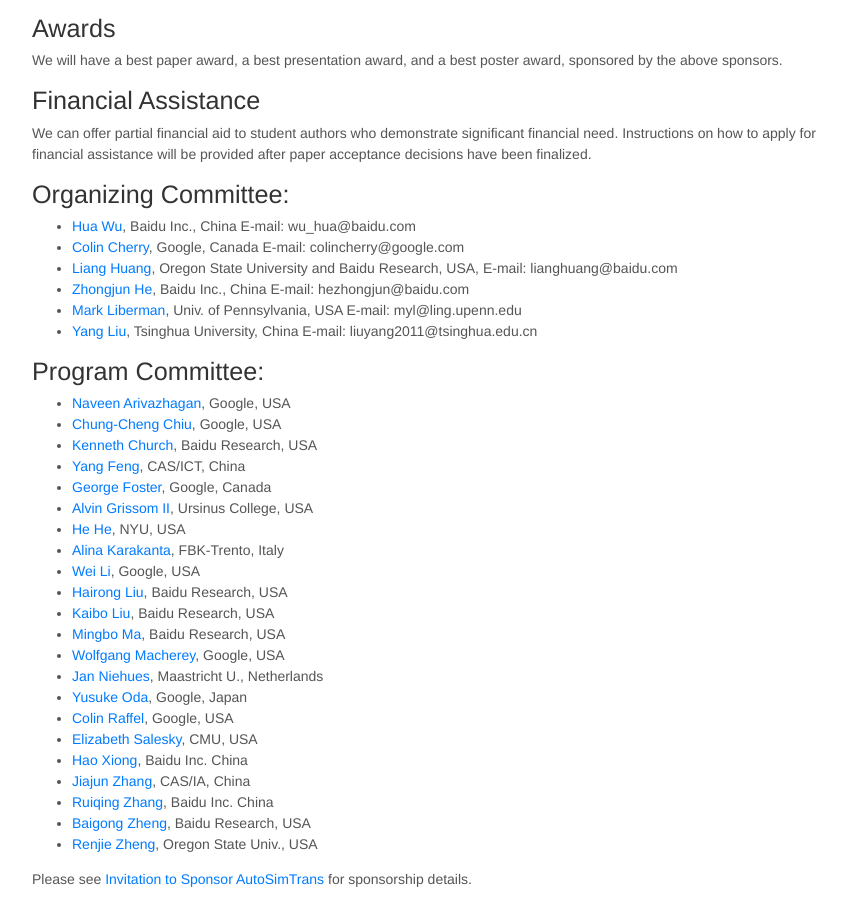
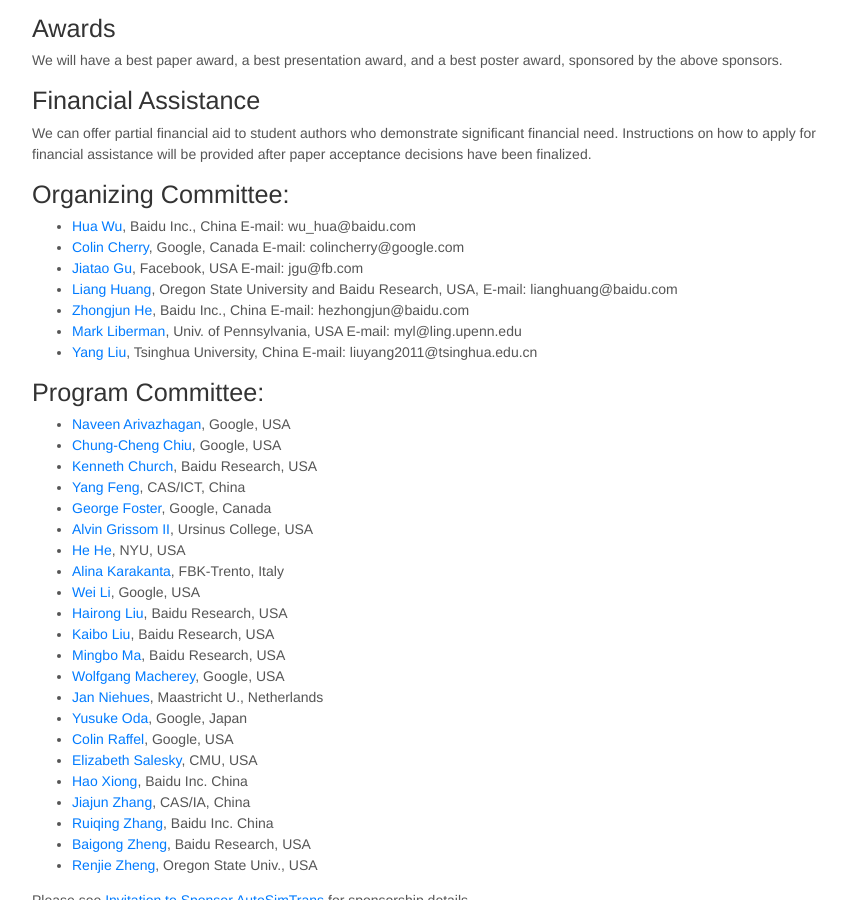
Before and after one commit to autosimtrans/autosimtrans.github.io, a Jekyll site: the page built from index.md, in a window 1280 px wide and 900 px high, scrolled down 1407 px. Shown: the whole window, without its empty margins (203-1048 px from the left). Built offline with Jekyll 4.4.1, drawn with Linux system fonts in a browser that asks for light colours; nearby versions of some CDN libraries.

Commit message:
Committee updated

```diff
--- a/index.md
+++ b/index.md
@@ -65,6 +65,7 @@
 
 - [Hua Wu](http://research.baidu.com/People/index-view?id=121), Baidu Inc., China E-mail: wu_hua@baidu.com
 - [Colin Cherry](https://sites.google.com/site/colinacherry/), Google, Canada E-mail: colincherry@google.com
+- [Jiatao Gu](http://jiataogu.me/), Facebook, USA E-mail: jgu@fb.com
 - [Liang Huang](http://eecs.oregonstate.edu/~huanlian), Oregon State University and Baidu Research, USA, E-mail: lianghuang@baidu.com
 - [Zhongjun He](https://scholar.google.com/citations?user=a-1wSFYAAAAJ&hl=en), Baidu Inc., China E-mail: hezhongjun@baidu.com
 - [Mark Liberman](https://www.ling.upenn.edu/~myl/), Univ. of Pennsylvania, USA E-mail: myl@ling.upenn.edu
```
